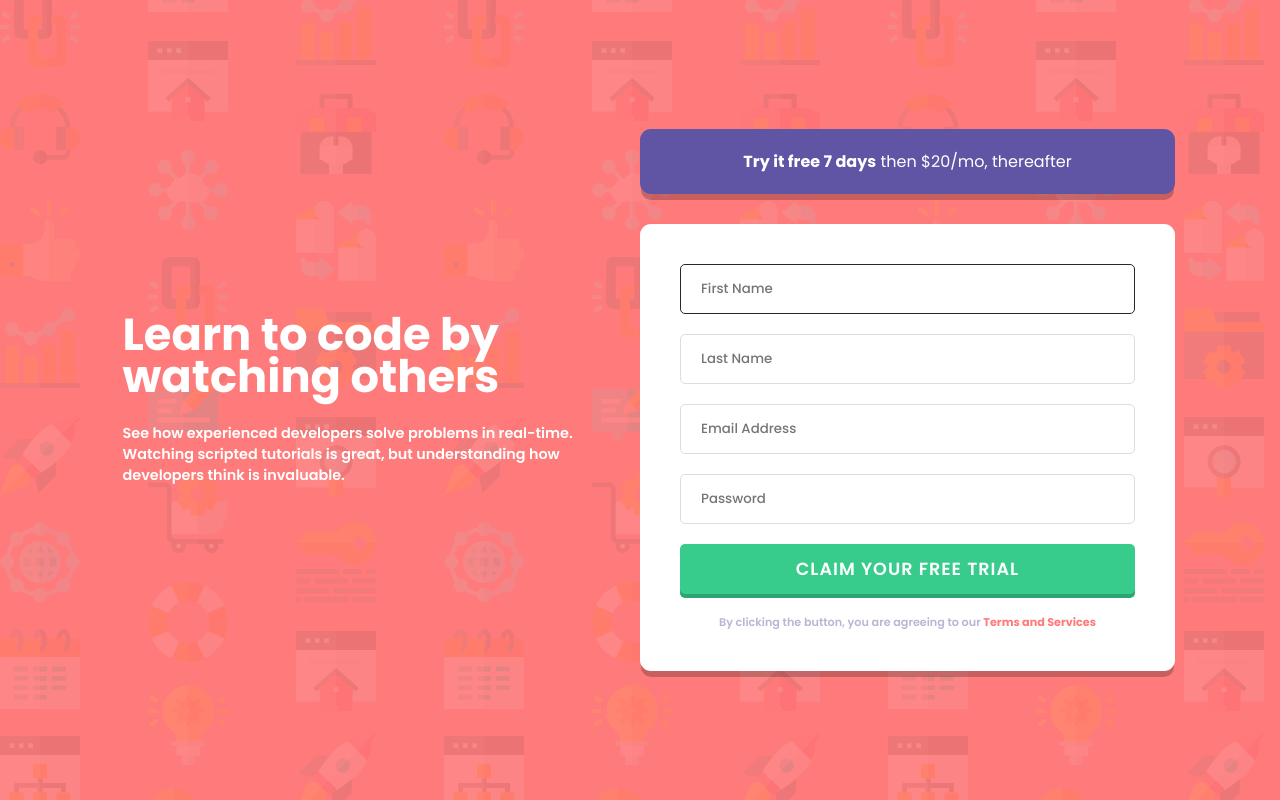
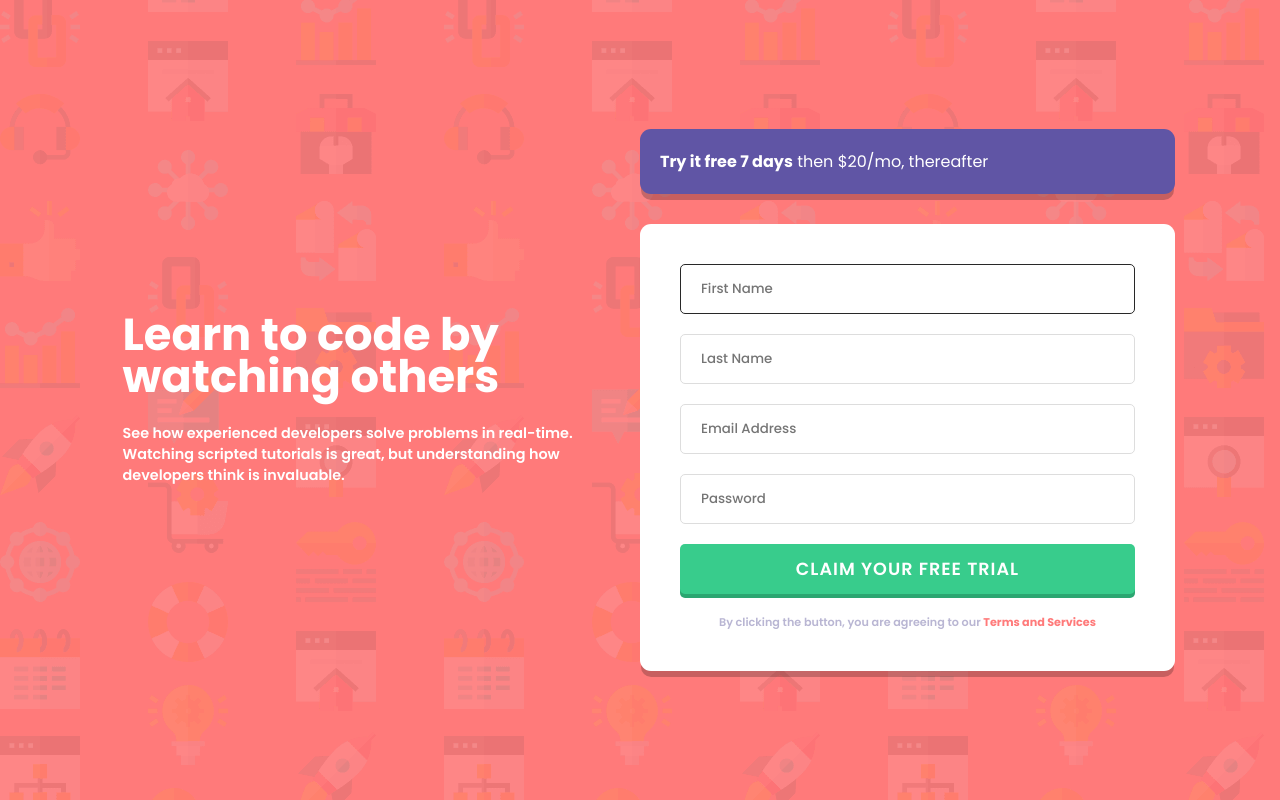
Before and after one commit to kdumagalhaes/signup-form-reactjs, a React (Create React App) app: page / in a window 1280 px wide. Built offline with nearby package versions, Linux system fonts and the light colour scheme.

Commit message:
add 375px responsive breakpoint

```diff
--- a/src/components/Buttons/SuccessBtn/SuccessBtnStyles.js
+++ b/src/components/Buttons/SuccessBtn/SuccessBtnStyles.js
@@ -21,4 +21,8 @@ export const SuccessBtnTag = styled.button `
         box-shadow: none;
         transform: translateY(4px);
     }
+
+    @media (max-width: 375px) {
+        font-size: 1rem;
+    }
 `
--- a/src/components/CTAs/PriceCTA/PriceCTA.js
+++ b/src/components/CTAs/PriceCTA/PriceCTA.js
@@ -4,7 +4,9 @@ import { PriceCTADiv } from './PriceCTAStyles';
 const PriceCTA = () => {
   return (
     <PriceCTADiv>
-      <strong>Try it free 7 days</strong> then $20/mo, thereafter
+      <span>
+        <strong>Try it free 7 days</strong> then $20/mo, thereafter
+      </span>
     </PriceCTADiv>
   );
 };
--- a/src/components/CTAs/PriceCTA/PriceCTAStyles.js
+++ b/src/components/CTAs/PriceCTA/PriceCTAStyles.js
@@ -1,12 +1,21 @@
-import styled from 'styled-components'
+import styled from 'styled-components';
 
-export const PriceCTADiv = styled.div `
-    width: 100%;
-    background-color: ${({theme}) => theme.colors.color3};
+export const PriceCTADiv = styled.div`
+  width: 100%;
+  background-color: ${({ theme }) => theme.colors.color3};
+  padding: 20px;
+  border-radius: ${({ theme }) => theme.borderRadius};
+  box-shadow: ${({ theme }) => theme.primaryShadow};
+  margin-bottom: 30px;
+
+  span {
     color: #fff;
     text-align: center;
-    padding: 20px;
-    border-radius: ${({theme}) => theme.borderRadius};
-    box-shadow: ${({theme}) => theme.primaryShadow};
-    margin-bottom: 30px;
-`
+
+    @media (max-width: 375px) {
+        display: block;
+        width: 190px;
+        margin: 0 auto;
+    }
+  }
+`;
--- a/src/components/CTAs/TextCTA/TextCTAStyles.js
+++ b/src/components/CTAs/TextCTA/TextCTAStyles.js
@@ -20,11 +20,21 @@ export const CTADiv = styled.div`
     line-height: 42px;
     margin-bottom: 25px;
     text-align: left;
+
+    @media (max-width: 375px) {
+      font-size: 1.8rem;
+      text-align: center;
+      margin: 70px 25px 20px 0;
+    }
   }
 
   p {
     font-weight: 600;
     font-size: 0.9rem;
     max-width: 500px;
+
+    @media (max-width: 375px) {
+      margin-bottom: 50px;
+    }
   }
 `;
--- a/src/components/Forms/SignUpForm/SignUpFormStyles.js
+++ b/src/components/Forms/SignUpForm/SignUpFormStyles.js
@@ -8,6 +8,10 @@ export const FormDiv = styled.div`
   flex-direction: column;
   align-items: center;
   justify-content: center;
+
+  @media (max-width: 375px) {
+    margin-bottom: 40px;
+  }
 `;
 
 export const FormTag = styled.div`
@@ -19,6 +23,10 @@ export const FormTag = styled.div`
   background-color: #fff;
   border-radius: ${({ theme }) => theme.borderRadius};
   box-shadow: ${({ theme }) => theme.primaryShadow};
+
+  @media (max-width: 375px) {
+    padding: 20px;
+  }
 
   input {
     margin-bottom: 20px;
@@ -40,6 +48,12 @@ export const FormTag = styled.div`
     color: ${({ theme }) => theme.colors.color5};
     font-weight: 600;
 
+    @media (max-width: 375px) {
+      display: block;
+      max-width: 250px;
+      margin: 0 auto;
+    }
+
     a {
       color: ${({ theme }) => theme.colors.color1};
       font-weight: 800;
--- a/src/styles/reset.js
+++ b/src/styles/reset.js
@@ -17,6 +17,12 @@ export const Reset = createGlobalStyle`
     align-items: center;
     padding: 0 40px 0 40px;
     margin: 0 auto;
+
+    @media (max-width: 375px) {
+        flex-direction: column;
+        text-align: center;
+        padding: 0 25px 0 25px;
+    }
 }
 
 input, button {
```
